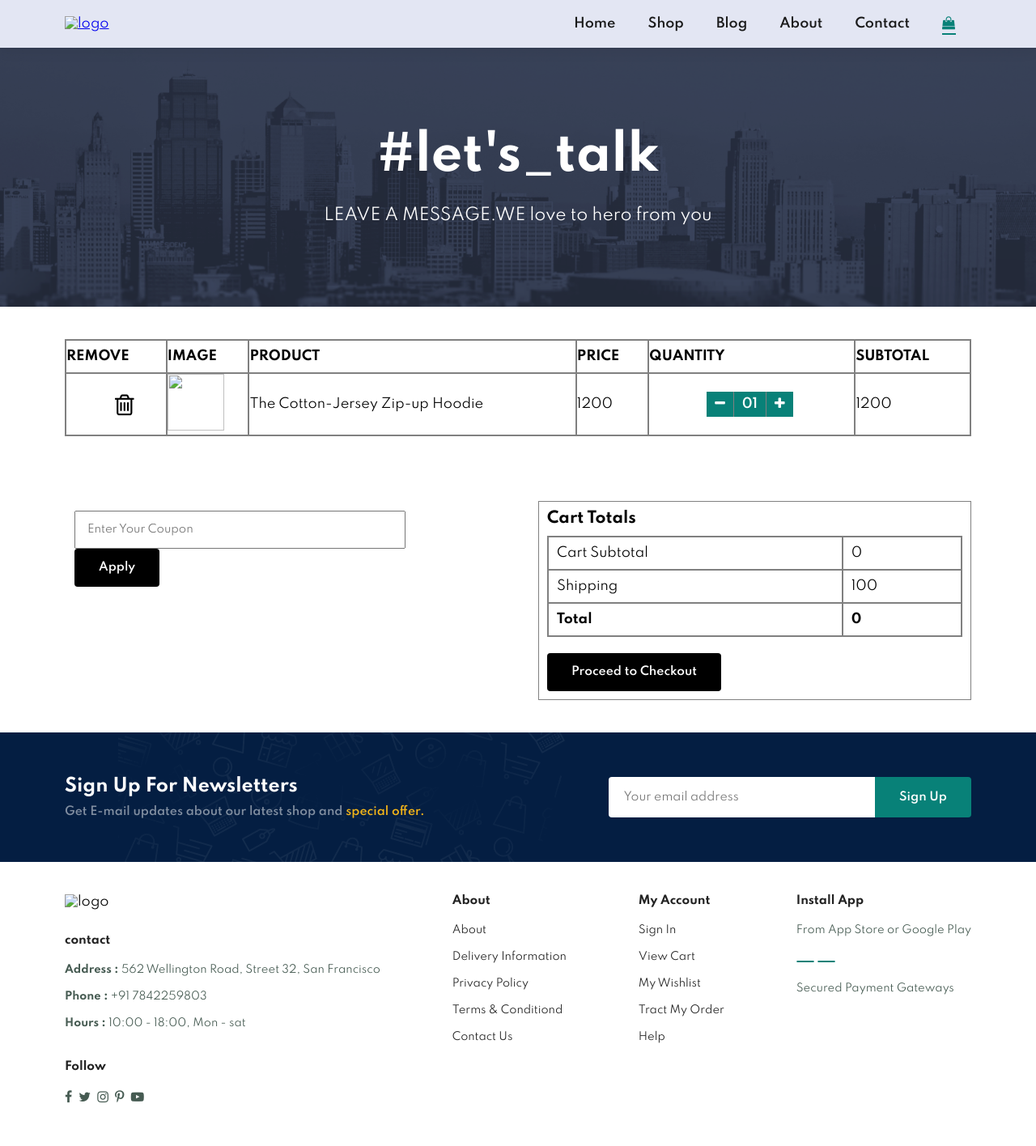
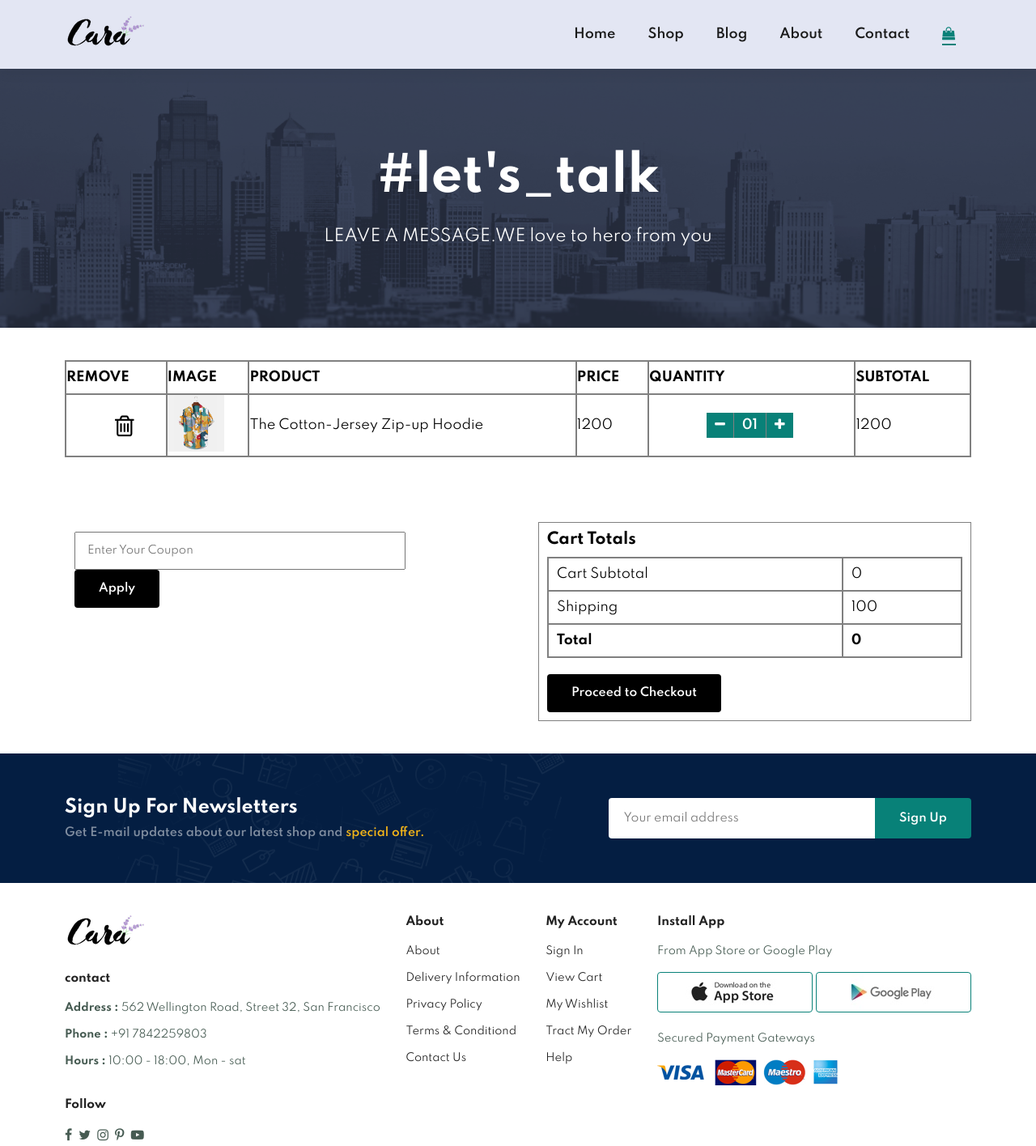
Before and after one commit to BanavathS45/Cara_Web, a plain HTML site: page cart.html in a window 1280 px wide. Shown: the top 1416 px of the page at 81% size. Drawn offline with Linux system fonts and the light colour scheme.

Commit message:
Update cart.html

```diff
--- a/cart.html
+++ b/cart.html
@@ -11,12 +11,12 @@
     <link rel="stylesheet" href="https://cdnjs.cloudflare.com/ajax/libs/font-awesome/4.7.0/css/font-awesome.min.css" />
 
     <!-- fab icon link -->
-    <link rel="icon" href="../Assets/Images/logo.png">
+    <link rel="icon" href="Images/logo.png">
 </head>
 
 <body>
     <section id="header">
-        <a href="#"><img class="logo" src="../Assets/Images/logo.png" alt="logo"></a>
+        <a href="#"><img class="logo" src="Images/logo.png" alt="logo"></a>
         <div>
             <ul id="navbar">
                 <li><a href="index.html">Home</a></li>
@@ -60,7 +60,7 @@
                 <tr>
                     <td><i class="fa fa-trash-o" aria-hidden="true"></i>
                     </td>
-                    <td class="prdimg"><img src="/Assets/Images/Products/f1.jpg" alt=""></td>
+                    <td class="prdimg"><img src="Images/Products/f1.jpg" alt=""></td>
                     <td>The Cotton-Jersey Zip-up Hoodie</td>
                     <td>1200</td>
                     <td>
@@ -119,7 +119,7 @@
     </section>
     <footer class="section-p1">
         <div class="col">
-            <img class="logo" src="../Assets/Images/logo.png" alt="logo">
+            <img class="logo" src="Images/logo.png" alt="logo">
             <h4>contact</h4>
             <p><strong>Address : </strong>562 Wellington Road, Street 32, San Francisco</p>
             <p><strong>Phone : </strong>+91 7842259803</p>
@@ -161,10 +161,10 @@
             <h4>Install App</h4>
             <div class="app">
                 <p> From App Store or Google Play</p>
-                <a href=""><img src="../Assets/Images/Pay/app.jpg" alt=""></a>
-                <a href=""><img src="../Assets/Images/Pay/play.jpg" alt=""></a>
+                <a href=""><img src="Images/Pay/app.jpg" alt=""></a>
+                <a href=""><img src="Images/Pay/play.jpg" alt=""></a>
                 <p style="padding-top: 20px;">Secured Payment Gateways</p>
-                <img src="../Assets/Images/Pay/pay.png" alt="">
+                <img src="Images/Pay/pay.png" alt="">
 
             </div>
         </div>
@@ -173,7 +173,7 @@
     <div class="copyright">
         <p>&copy;2021.Tech2etc - HTML CSS Ecommerce Template</p>
     </div>
-    <script src="../Assets/js/index1.js"></script>
+    <script src="js/index1.js"></script>
     <script>
         // product1 = [{
         //         img: "Images/Products/f1.jpg",
```
